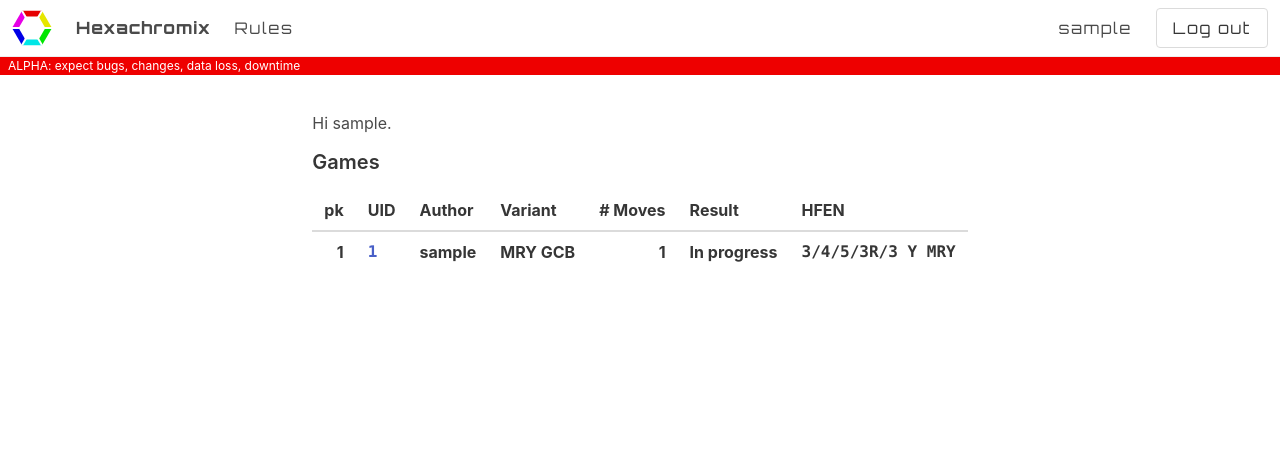
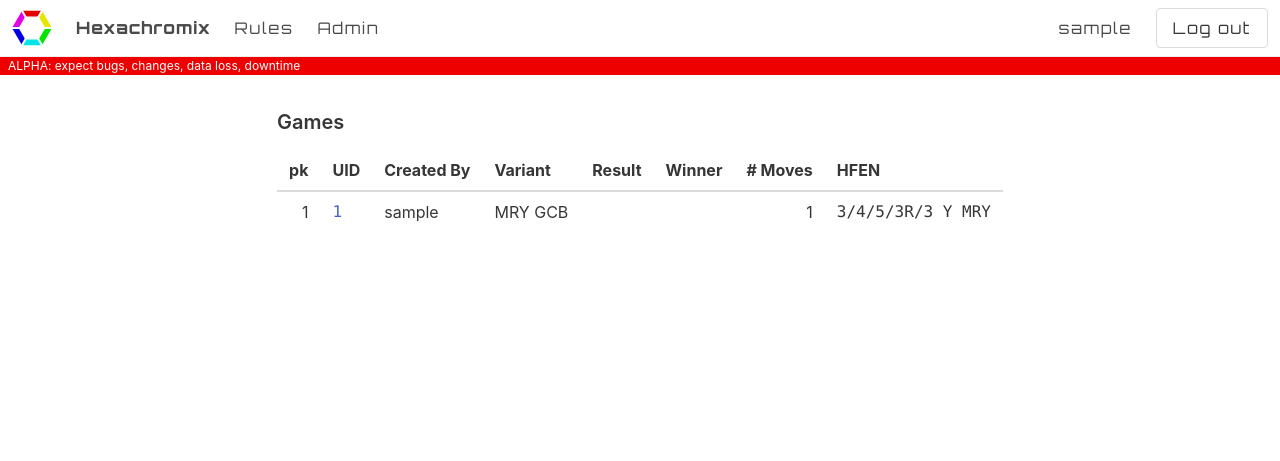
Before and after one commit to taylorvance/hexachromixio, a Django app: page /account/profile/ in a window 1280 px wide. Shown: the top 461 px of the page. Run offline with Django 3.2, Linux system fonts and the light colour scheme; a user stored in the database is signed in; tables that the repository leaves empty hold one stand-in row (values such as "Sample post"); lists and menus that the app fills with data are empty.

Commit message:
GamePlayer model, and remove hardcoded references to taylorvance

```diff
--- a/hexachromix/models.py
+++ b/hexachromix/models.py
@@ -51,11 +51,20 @@ class Game(models.Model):
     def result(self):
         state = self.state
         if state.did_win():
-            return 'RYGCBM'[state.prev_color_idx]
+            return Move.Color['RYGCBM'[state.prev_color_idx]]
         elif len(state.get_legal_moves()) == 0:
             return 'DRAW'
         else:
-            return 'In progress'
+            return ''
+
+    @property
+    def winner(self):
+        state = self.state
+        if state.did_win():
+            gp = GamePlayer.objects.filter(game=self, color=Move.Color['RYGCBM'[state.prev_color_idx]]).first()
+            if gp is not None:
+                return gp.player.username
+        return ''
 
     @property
     def is_active(self):
@@ -121,3 +130,9 @@ class Move(models.Model):
 
     class Meta:
         order_with_respect_to = 'game'
+
+
+class GamePlayer(models.Model):
+    game = models.ForeignKey(Game, on_delete=models.CASCADE)
+    player = models.ForeignKey(settings.AUTH_USER_MODEL, on_delete=models.CASCADE)
+    color = models.CharField(choices=Move.Color.choices, max_length=1)
--- a/hexachromix/templates/hexachromix/play.html
+++ b/hexachromix/templates/hexachromix/play.html
@@ -68,7 +68,7 @@
 					</div>
 				</div>
 
-				{% if request.GET.debug == '1' or user.username == 'taylorvance' %}
+				{% if request.GET.debug == '1' or user.is_superuser %}
 					<div class="card">
 						<header class="card-header">
 							<p class="card-header-title">Debug</p>
--- a/hexachromixio/views.py
+++ b/hexachromixio/views.py
@@ -4,7 +4,7 @@ from django.contrib.auth.decorators import login_required
 from django.contrib.auth.forms import UserCreationForm
 from django.db.models import Q
 
-from hexachromix.models import Game
+from hexachromix.models import Game, GamePlayer
 
 
 def home(request):
@@ -36,10 +36,11 @@ def signup(request):
 
 @login_required
 def profile(request):
-    # All games the user created or played
-    if request.user.username == 'taylorvance':
+    if request.user.is_superuser:
+        # All games
         games = Game.objects.all().order_by('-datetime_created')
     else:
-        games = Game.objects.filter(Q(author=request.user) | Q(move__player=request.user)).order_by('-datetime_created').distinct()
+        # All games the user created or played
+        games = Game.objects.filter(Q(author=request.user) | Q(gameplayer__player=request.user) | Q(move__player=request.user)).order_by('-datetime_created').distinct()
 
     return render(request, 'profile.html', {'games': games})
--- a/templates/base.html
+++ b/templates/base.html
@@ -67,13 +67,13 @@
 				<div class="navbar-start">
 					<a href="/" class="navbar-item"><strong>Hexachromix</strong></a>
 					<a href="/rules" class="navbar-item">Rules</a>
+					{% if user.is_staff %}
+						<a href="/admin" class="navbar-item">Admin</a>
+					{% endif %}
 				</div>
 
 				<div class="navbar-end">
 					{% if user.is_authenticated %}
-						{% if user.username == 'taylorvance' %}
-							<a href="/admin" class="navbar-item">Admin</a>
-						{% endif %}
 						<a href="/account/profile" class="navbar-item">{{ user.username }}</a>
 					{% endif %}
 					<div class="navbar-item">
--- a/templates/profile.html
+++ b/templates/profile.html
@@ -4,46 +4,42 @@
 
 {% block content %}
 <div class="content">
-	<p>
-		{% if user.is_authenticated %}
-			Hi {{ user.username }}.
-		{% else %}
-			Click <a href="/account/login">here</a> to log in.
-		{% endif %}
-	</p>
-
-	{% if games %}
-		<h4>Games</h4>
-		<table class="table">
+	<h4>Games</h4>
+	<div class="table-container">
+		<table class="table has-text-left">
 			<thead>
 				<tr>
-					<th align="right">pk</th>
+					{% if user.is_staff %}
+						<th align="right">pk</th>
+					{% endif %}
 					<th>UID</th>
-					<th>Author</th>
+					<th>Created By</th>
 					<th>Variant</th>
+					<th>Result</th>
+					<th>Winner</th>
 					<th align="right"># Moves</th>
-					<th>Result</th>
 					<th>HFEN</th>
 				</tr>
 			</thead>
 			<tbody>
 				{% for game in games %}
 					<tr>
-						<th align="right">{{ game.id }}</th>
-						<th style="font-family: 'Lucida Console', Monaco, monospace">
+						{% if user.is_staff %}
+							<td align="right">{{ game.id }}</td>
+						{% endif %}
+						<td style="font-family: 'Lucida Console', Monaco, monospace">
 							<a href="/game/{{ game.uid }}">{{ game.uid }}</a>
-						</th>
-						<th>{{ game.author.username }}</th>
-						<th>{{ game.get_variant_display }}</th>
-						<th align="right">{{ game.moves | length }}</th>
-						<th>{{ game.result }}</th>
-						<th style="font-family: 'Lucida Console', Monaco, monospace">
-							{{ game.hfen }}
-						</th>
+						</td>
+						<td>{{ game.author.username }}</td>
+						<td>{{ game.get_variant_display }}</td>
+						<td>{{ game.result }}</td>
+						<td>{{ game.winner }}</td>
+						<td align="right">{{ game.moves | length }}</td>
+						<td style="font-family: 'Lucida Console', Monaco, monospace">{{ game.hfen }}</td>
 					</tr>
 				{% endfor %}
 			</tbody>
 		</table>
-	{% endif %}
+	</div>
 </div>
 {% endblock %}
```
Also changed, not shown: hexachromix/consumers.py (+41 -9 lines), templates/rules.html (+7 -0 lines), hexachromix/migrations/0004_gameplayer.py (added).
